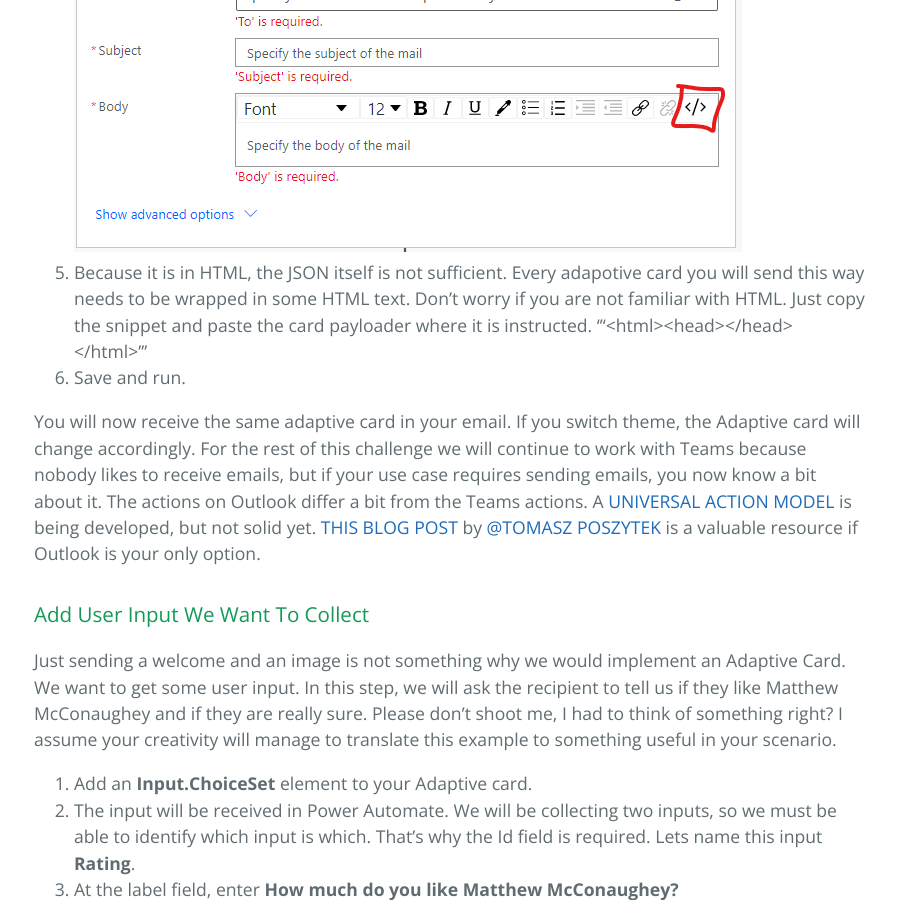
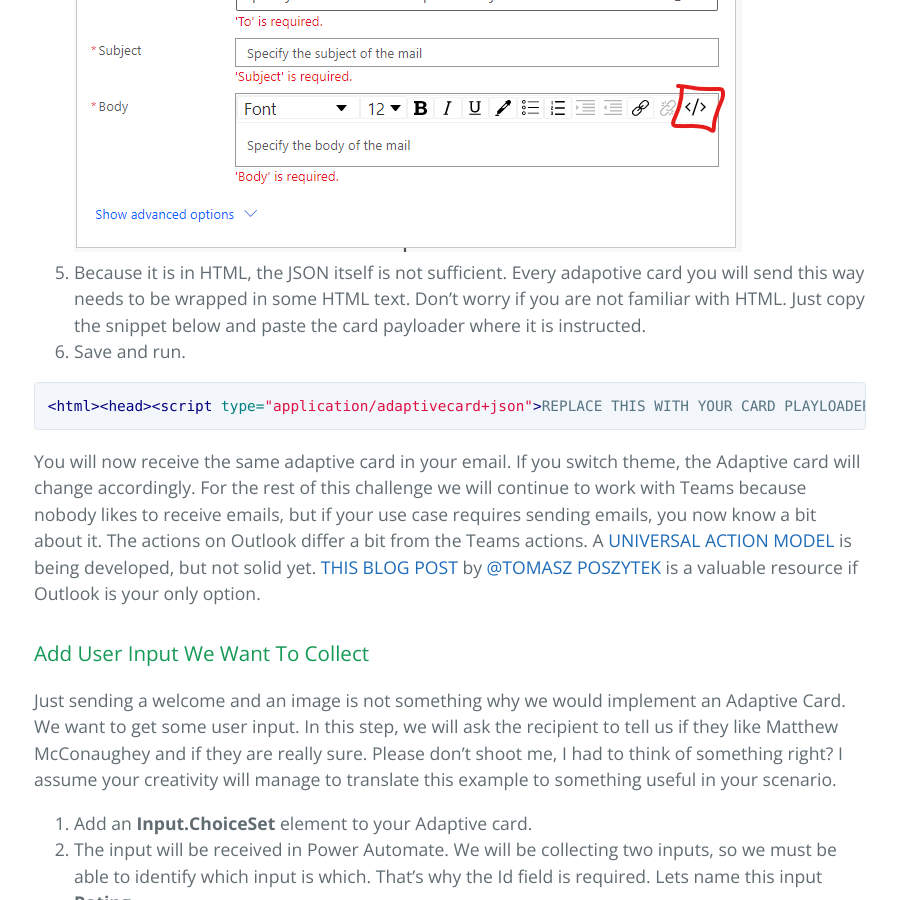
Before and after one commit to miguelverweij/PowerPlatformChallenge, a Jekyll site: the page built from docs/_posts/2022-05-01-challenge-005.md, in a window 1280 px wide and 900 px high, scrolled down 4470 px. Shown: the whole window, without its empty margins (190-1087 px from the left). Built offline with Jekyll 4.4.1, drawn with Linux system fonts in a browser that asks for light colours.

Commit message:
Update 2022-05-01-challenge-005.md

````diff
--- a/docs/_posts/2022-05-01-challenge-005.md
+++ b/docs/_posts/2022-05-01-challenge-005.md
@@ -61,9 +61,12 @@ We learned that we only need to specify the content of an Adaptive card and the
 2. After the manual trigger, create a new action called **Send an email (v2)**.
 3. Address it to yourself with **Adaptive Card** in the subject.
 4. In the body, switch to code view. You will have to specify the body in HTML. ![Send Email Code View](/assets/Challenge_005_SendEmailCodeView.png "Send Email Code View")
-5. Because it is in HTML, the JSON itself is not sufficient. Every adapotive card you will send this way needs to be wrapped in some HTML text. Don't worry if you are not familiar with HTML. Just copy the snippet and paste the card payloader where it is instructed. '''<html><head><script type="application/adaptivecard+json">REPLACE THIS WITH YOUR CARD PLAYLOADER</script></head></html>'''
+5. Because it is in HTML, the JSON itself is not sufficient. Every adapotive card you will send this way needs to be wrapped in some HTML text. Don't worry if you are not familiar with HTML. Just copy the snippet below and paste the card payloader where it is instructed.
 6. Save and run.
 
+```html
+<html><head><script type="application/adaptivecard+json">REPLACE THIS WITH YOUR CARD PLAYLOADER</script></head></html>
+```
 You will now receive the same adaptive card in your email. If you switch theme, the Adaptive card will change accordingly. For the rest of this challenge we will continue to work with Teams because nobody likes to receive emails, but if your use case requires sending emails, you now know a bit about it. The actions on Outlook differ a bit from the Teams actions. A [UNIVERSAL ACTION MODEL](https://docs.microsoft.com/en-us/adaptive-cards/authoring-cards/universal-action-model) is being developed, but not solid yet. [THIS BLOG POST](https://poszytek.eu/en/microsoft-en/office-365-en/powerautomate-en/adaptive-cards-in-outlook---ultimate-guide/) by [@TOMASZ POSZYTEK](https://twitter.com/TomaszPoszytek) is a valuable resource if Outlook is your only option.
 
 ### Add User Input We Want To Collect
````
